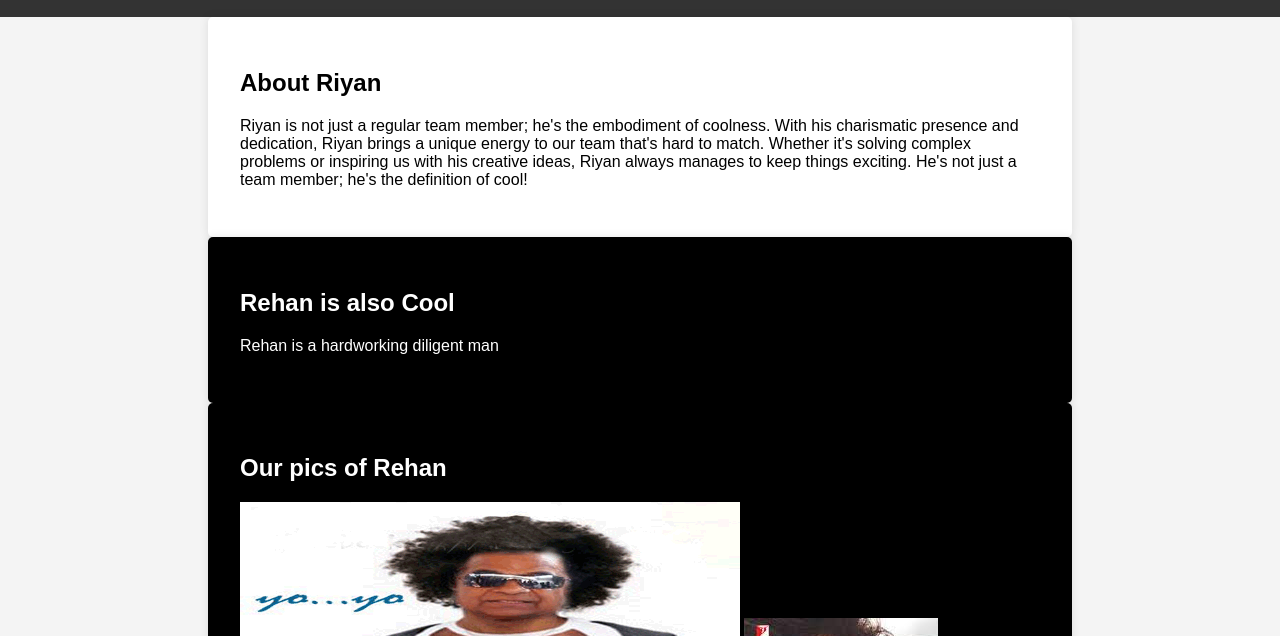
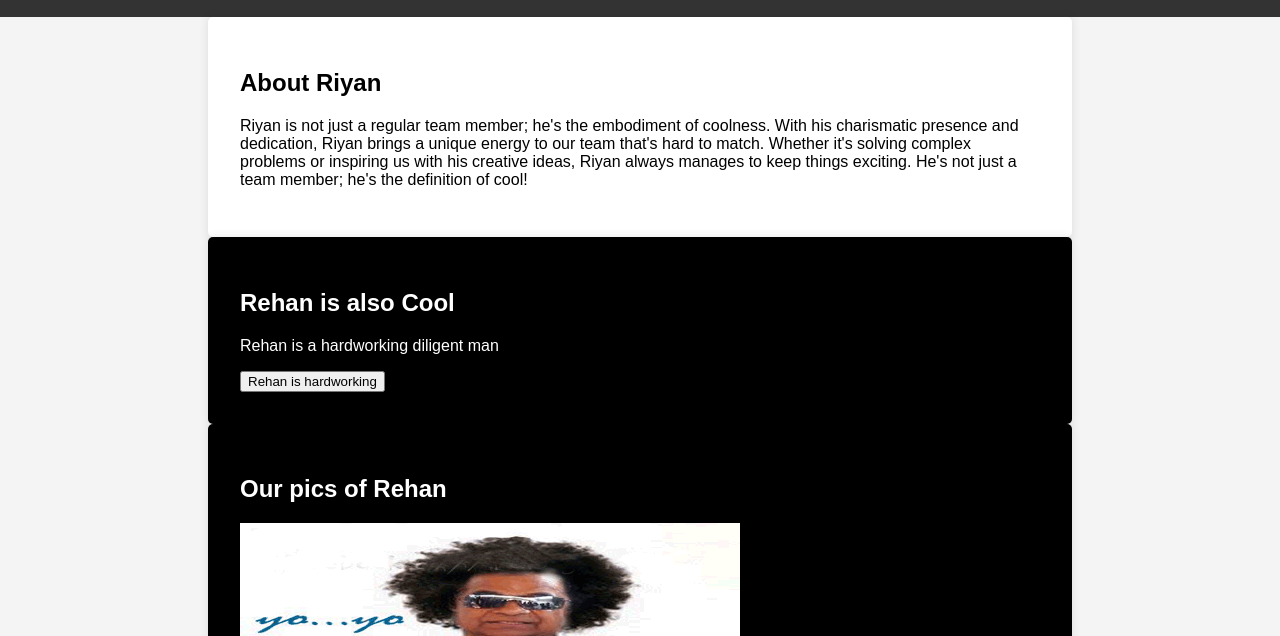
Before and after one commit to anoshmisiosdev/hegetsus, a plain HTML site: page index.html in a window 1280 px wide. Shown: the part 95-731 px from the top of the page. Drawn offline with Linux system fonts and the light colour scheme.

Commit message:
Update index.html

```diff
--- a/index.html
+++ b/index.html
@@ -54,6 +54,7 @@
     <div class="container2">
         <h2 style="color: white">Rehan is also Cool</h2>
         <p style="color: white">Rehan is a hardworking diligent man </p>
+        <button class="favorite styled" type="button">Rehan is hardworking</button>
     </div>
     <div class="container2">
         <h2 style="color:white">Our pics of Rehan</h2>
```
